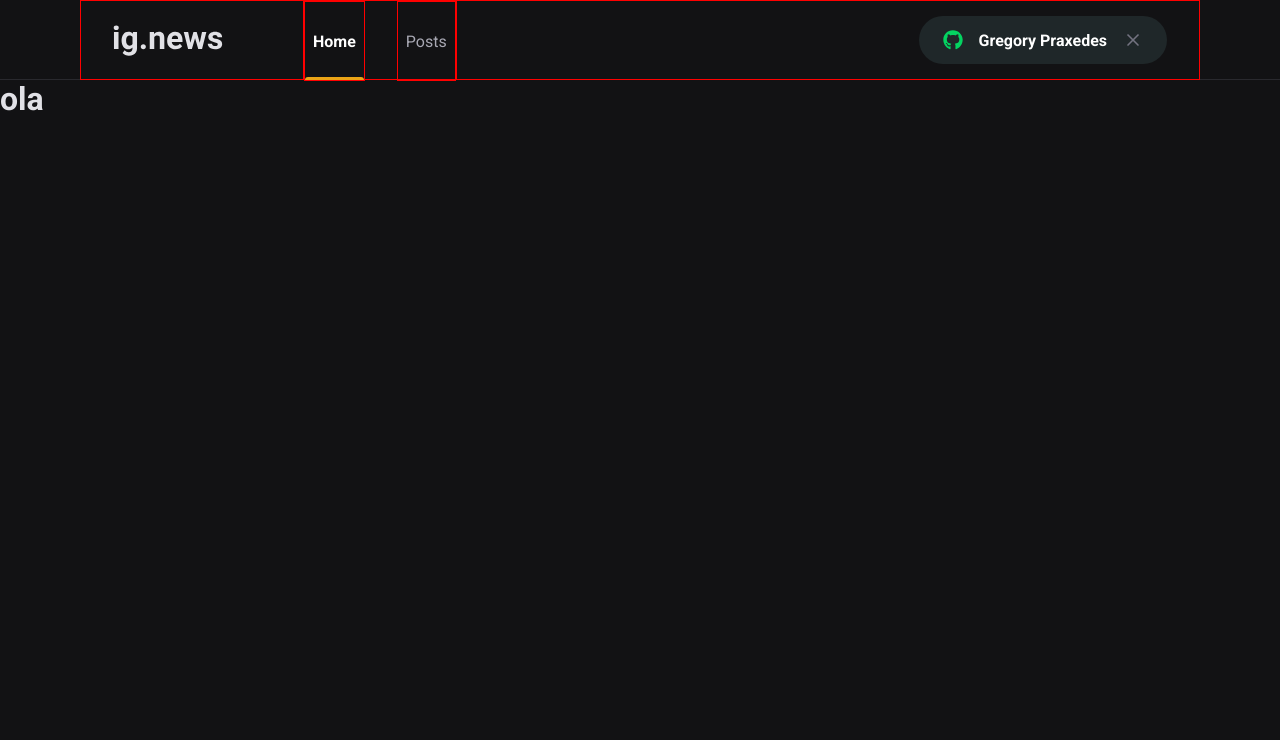
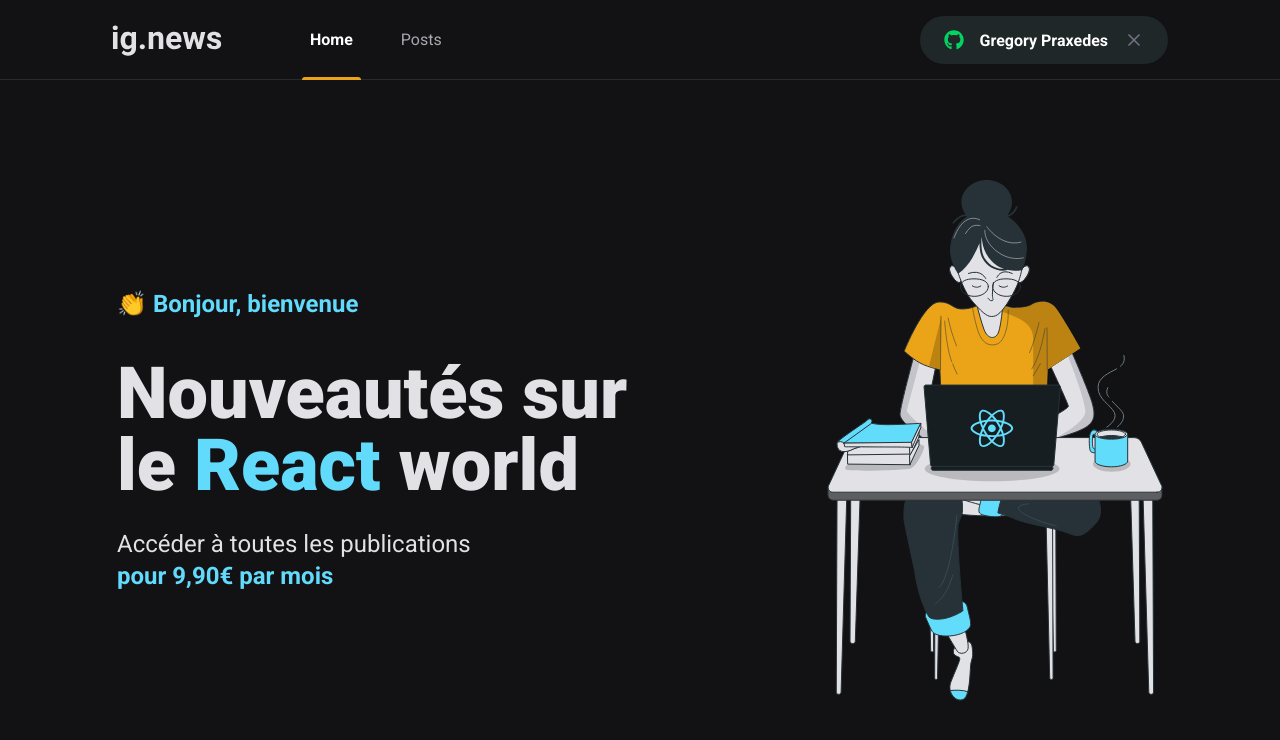
Before and after one commit to gregory6z/react.news, a Next.js app: page / in a window 1280 px wide. Shown: the top 740 px of the page. Built offline with nearby package versions, Linux system fonts and the light colour scheme.

Commit message:
creation home page

```diff
--- a/src/pages/_app.tsx
+++ b/src/pages/_app.tsx
@@ -6,6 +6,7 @@
 function MyApp({ Component, pageProps }: AppProps) {
   return (
     <>
+
       <Header />
       <Component {...pageProps} />
     </>
--- a/src/pages/components/Header/styles.module.scss
+++ b/src/pages/components/Header/styles.module.scss
@@ -10,18 +10,18 @@
 
   display:flex;
   align-items: center;
-  border: solid red 1px;
+
 
   nav{
     margin-left: 5rem;
     height: 5rem;
-    border: solid red 1px;
+
 
     a{
       display: inline-block;
       position: relative;
       padding: 0 0.5rem;
-      border: solid red 1px;
+
       line-height: 5rem;
       height: 5rem;
       color: var(--gray-300);
--- /dev/null
+++ b/src/pages/home.module.scss
@@ -0,0 +1,35 @@
+.contentContainer{
+  max-width:1110px;
+  margin: 0 auto;
+  padding: 0 2rem;
+  height:calc(100vh - 5rem);
+
+  display: flex;
+  align-items: center;
+  justify-content: space-between;
+
+}
+
+.hero{
+  max-width:600px;
+
+  >span {
+    font-size:1.5rem;
+    font-weight: bold;
+  }
+  h1{
+    font-size:4.5rem;
+    line-height: 4.5rem;
+    font-weight: 900;
+    margin-top:2.5rem;
+  }
+  span{
+    color: var(--cyan-500)
+  }
+  p{
+    font-size: 1.5rem;
+    line-height: 2.25rem;
+    margin-top: 1.5rem;
+  }
+
+}
--- a/src/pages/index.tsx
+++ b/src/pages/index.tsx
@@ -1,15 +1,38 @@
 /* eslint-disable react/no-unescaped-entities */
-
 import Head from 'next/head';
+import styles from './home.module.scss';
 
 export default function Home() {
   return (
     <>
-      <h1>ola</h1>
       <Head>
         <title>ig.news | Page d'accueil</title>
       </Head>
 
+      <main className={styles.contentContainer}>
+        <section className={styles.hero}>
+          <span>
+            👏 Bonjour, bienvenue
+          </span>
+          <h1>
+            Nouveautés sur
+            {' '}
+            <br />
+            le
+            {' '}
+            <span>React</span>
+            {' '}
+            world
+          </h1>
+          <p>
+            Accéder à toutes les publications
+          </p>
+          <span>pour 9,90€ par mois</span>
+        </section>
+
+        <img src="/images/avatar.svg" alt="girl coding" />
+
+      </main>
     </>
   );
 }
```
